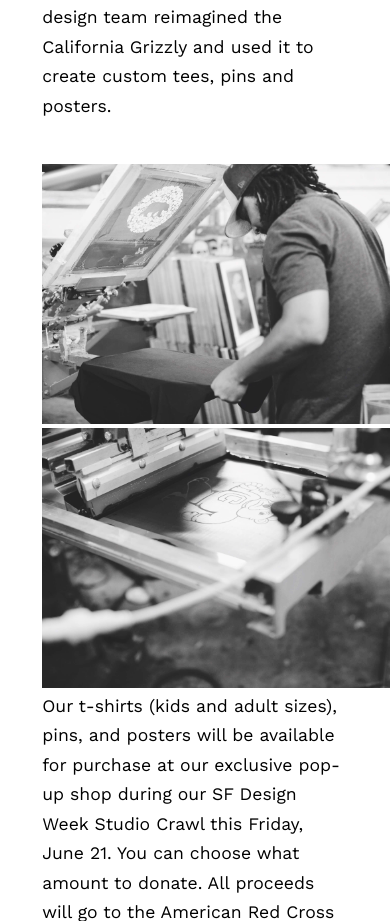
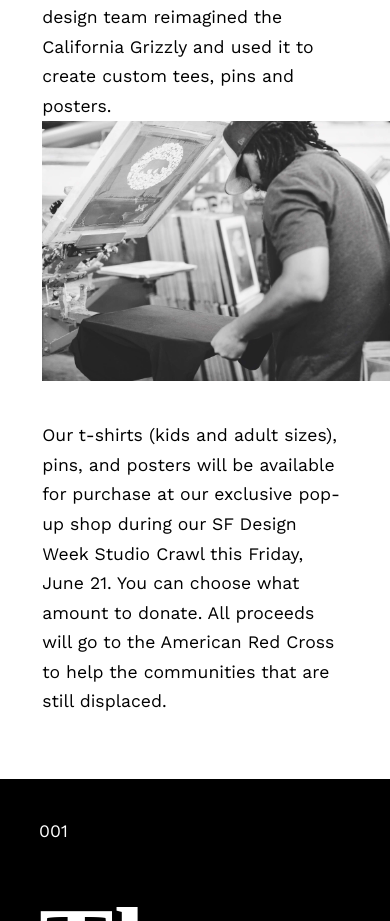
Before and after one commit to OezcanEser/California-Calling, a plain HTML site: page index.html in a window 390 px wide. Shown: the part 2621-3542 px from the top of the page. Drawn offline with nearby package versions, Linux system fonts and the light colour scheme.

Commit message:
try to fix the mobile gallery

```diff
--- a/assets/css/styles.css
+++ b/assets/css/styles.css
@@ -541,15 +541,15 @@ footer p:nth-of-type(2) {
     }
 
     .slideShow {
-        position: relative;
-        width: 600%;
+        width: 600px;
         height: 300px;
-        margin: 5vh 0;
+        display: flex;
+        overflow-x: auto;
     }
 
     .mySlides {
-        position: relative;
-        float: left;
+        flex-shrink: 0;
+        height: 100%;
     }
 
     .mySlides img {
```
